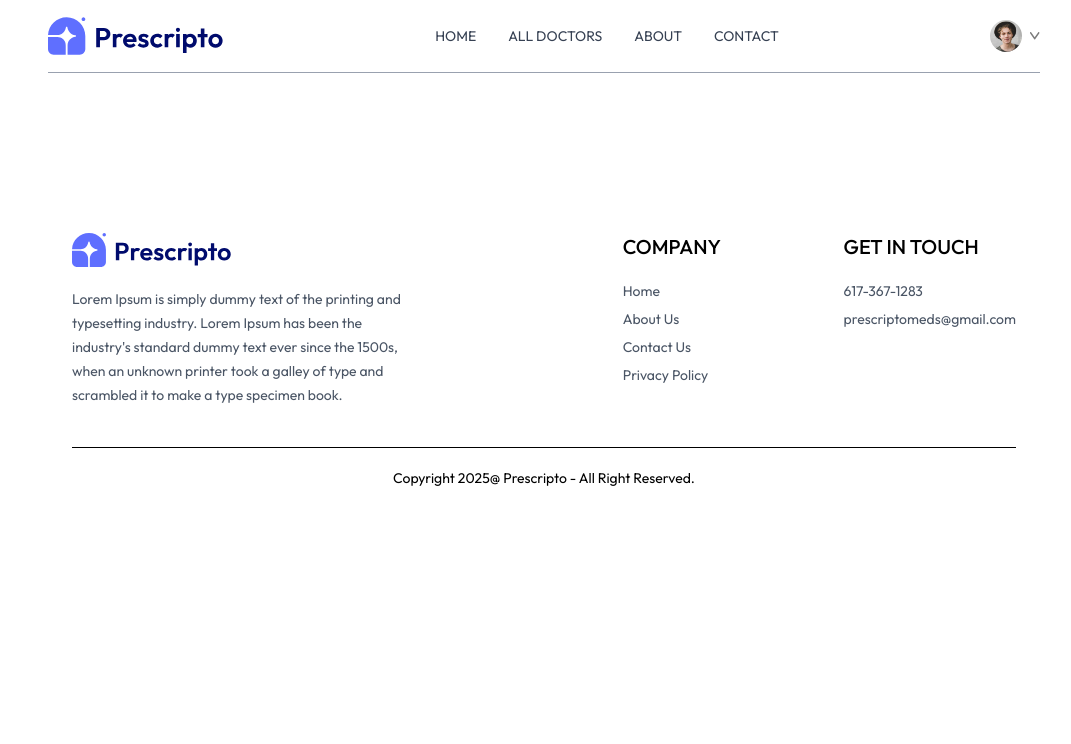
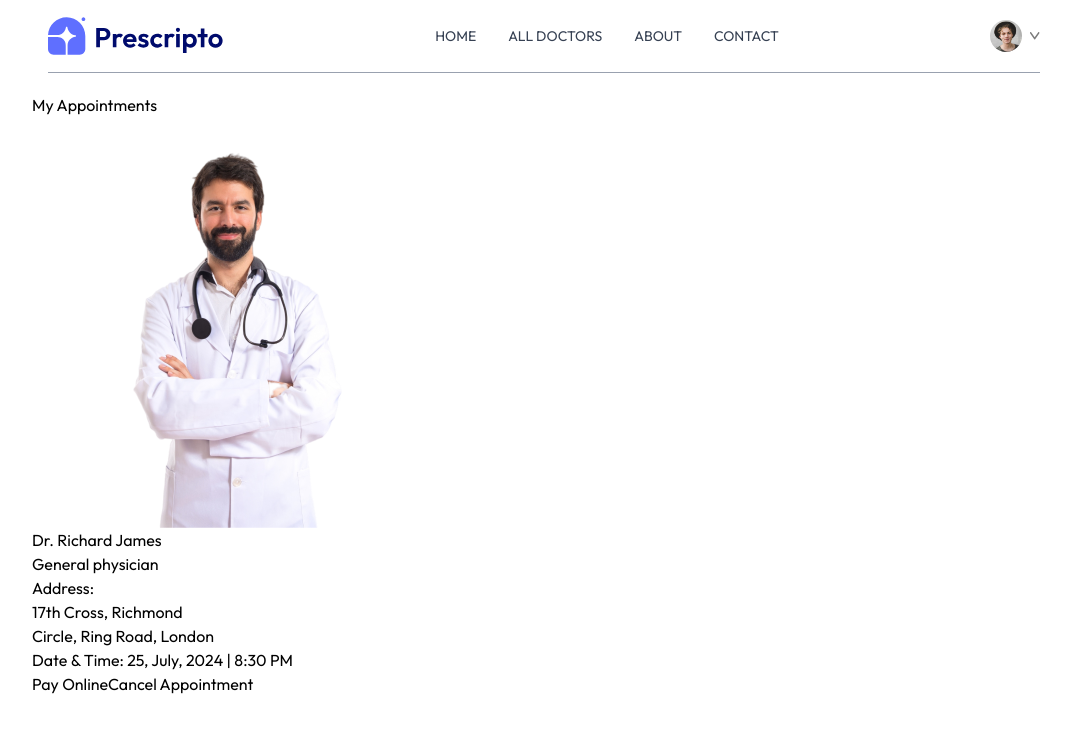
Before and after one commit to narasi15/prescripto, a React (Vite) app in the folder frontend-prescripto/: page /my-appointments in a window 1280 px wide. Shown: the top 744 px of the page, without its empty margins (96-1167 px from the left). Built offline with nearby package versions, Linux system fonts and the light colour scheme.

Commit message:
Started all the appointment page

```diff
--- a/frontend-prescripto/src/pages/MyAppointments.jsx
+++ b/frontend-prescripto/src/pages/MyAppointments.jsx
@@ -1,8 +1,39 @@
-import React from 'react'
+import React, { useContext } from 'react'
+import { AppContext } from '../context/AppContext'
 
 const MyAppointments = () => {
+
+  const { doctors } = useContext(AppContext)
+
   return (
     <div>
+      <p>My Appointments</p>
+      <div>
+        {doctors.slice(0,2).map((item, index) => (
+          <div key={index}>
+            <div>
+              <img src={item.image} alt=""/>
+            </div>
+
+            <div>
+              <p>{item.name}</p>
+              <p>{item.speciality}</p>
+              <p>Address:</p>
+              <p>{item.address.line1}</p>
+              <p>{item.address.line2}</p>
+              <p><span>Date & Time:</span> 25, July, 2024 | 8:30 PM</p>
+            </div>
+            <div></div>
+            <div>
+              <button>Pay Online</button>
+              <button>Cancel Appointment</button>
+            </div>
+
+          </div>
+
+        ))}
+
+      </div>
 
     </div>
   )
```
